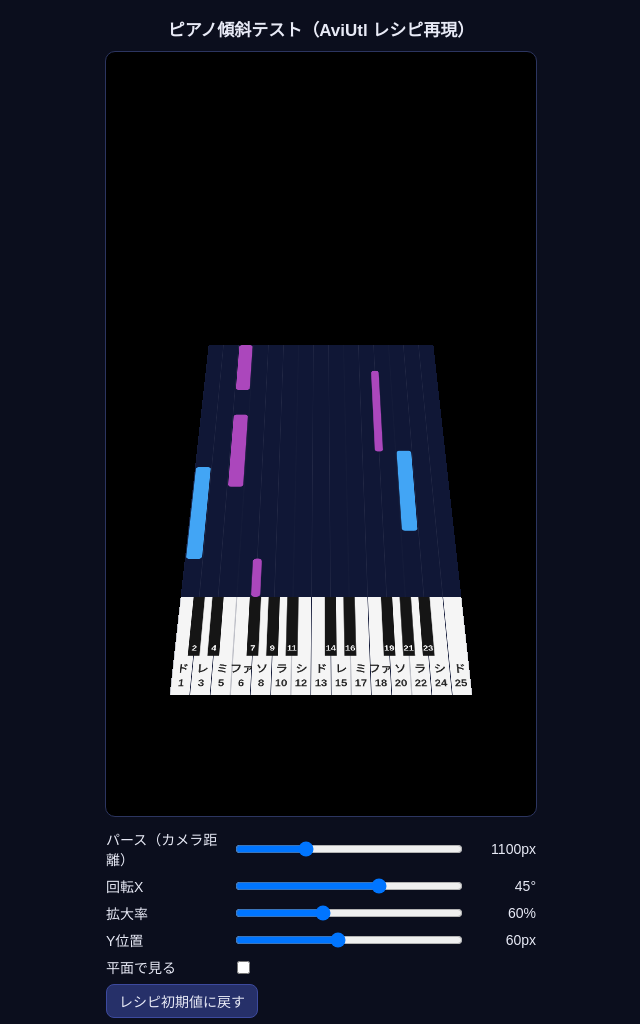
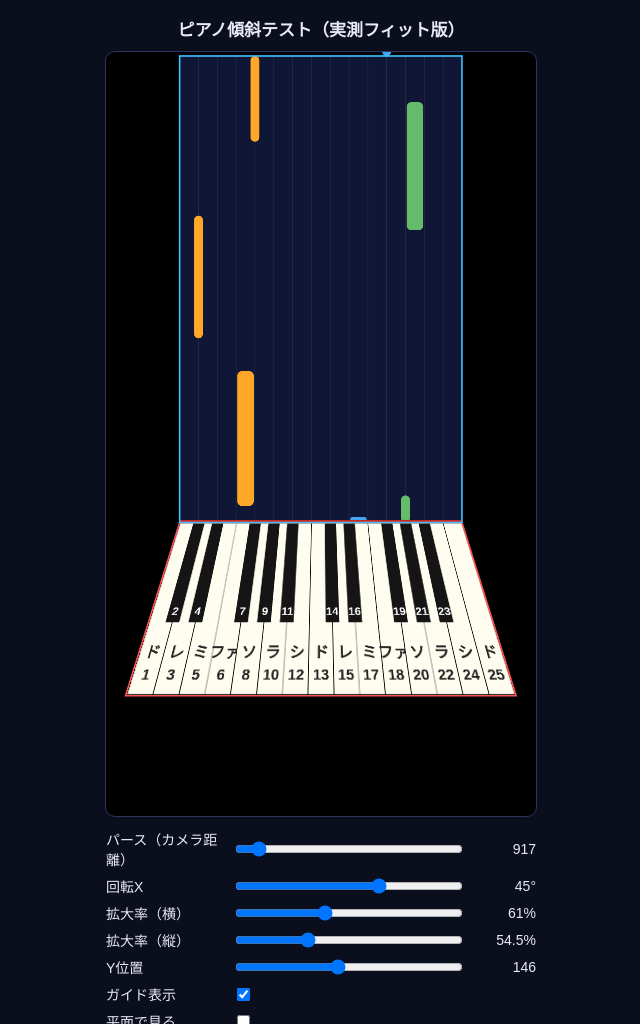
Before and after one commit to YouCuber/virtualcube, a plain HTML site: page www/piano-tilt-test/index.html in a window 1280 px wide. Shown: the top 1024 px of the page, without its empty margins (319-959 px from the left). Drawn offline with Linux system fonts and the light colour scheme.

Commit message:
傾斜テストを実測フィット版に（ノート平面＋キーボードだけ傾斜、ガイド表示）

```diff
--- a/www/piano-tilt-test/index.html
+++ b/www/piano-tilt-test/index.html
@@ -3,15 +3,17 @@
 <head>
 <meta charset="utf-8">
 <meta name="viewport" content="width=device-width, initial-scale=1">
-<title>ピアノ傾斜テスト（-45°再現）</title>
+<title>ピアノ傾斜テスト（実測フィット版）</title>
 <style>
   body { background:#0b0e1d; color:#e8eaf6; font-family:sans-serif; margin:0; padding:12px; text-align:center; }
   h1 { font-size:17px; margin:4px 0 10px; }
   #stage { position:relative; width:min(92vw, 430px); aspect-ratio:9/16; margin:0 auto; background:#000;
            overflow:hidden; border-radius:10px; border:1px solid #2c3560; }
+  .layer { position:absolute; inset:0; }
   #persp { position:absolute; inset:0; }
-  #tilt { position:absolute; left:0; width:100%; height:100%; transform-origin:50% 50%; will-change:transform; }
+  #tilt { position:absolute; left:0; top:0; width:100%; height:100%; transform-origin:50% 50%; will-change:transform; }
   canvas { width:100%; height:100%; display:block; }
+  #guide { position:absolute; inset:0; width:100%; height:100%; pointer-events:none; }
   #controls { max-width:430px; margin:12px auto 0; text-align:left; font-size:14px; }
   .crow { display:flex; align-items:center; gap:8px; margin:7px 0; }
   .crow label { flex:0 0 8.5em; }
@@ -22,111 +24,127 @@
 </style>
 </head>
 <body>
-<h1>ピアノ傾斜テスト（AviUtl レシピ再現）</h1>
+<h1>ピアノ傾斜テスト（実測フィット版）</h1>
 <div id="stage">
-  <div id="persp">
-    <div id="tilt"><canvas id="flat" width="1080" height="1920"></canvas></div>
-  </div>
+  <canvas id="notesCv" class="layer" width="1080" height="1920"></canvas>
+  <div id="persp"><div id="tilt"><canvas id="kbCv" width="1080" height="1920"></canvas></div></div>
+  <svg id="guide" viewBox="0 0 1080 1920" preserveAspectRatio="none" style="display:none">
+    <polygon points="185,1182 894,1182 1030,1617 49,1617" fill="none" stroke="#ff5252" stroke-width="4"/>
+    <rect x="185" y="10" width="709" height="1172" fill="none" stroke="#40c4ff" stroke-width="4"/>
+  </svg>
 </div>
 <div id="controls">
-  <div class="crow"><label>パース（カメラ距離）</label><input type="range" id="perspR" min="300" max="3000" step="10" value="1100"><span class="val" id="perspV"></span></div>
+  <div class="crow"><label>パース（カメラ距離）</label><input type="range" id="perspR" min="150" max="3000" step="5" value="363"><span class="val" id="perspV"></span></div>
   <div class="crow"><label>回転X</label><input type="range" id="rotR" min="0" max="70" step="0.5" value="45"><span class="val" id="rotV"></span></div>
-  <div class="crow"><label>拡大率</label><input type="range" id="scaleR" min="30" max="110" step="0.5" value="60"><span class="val" id="scaleV"></span></div>
-  <div class="crow"><label>Y位置</label><input type="range" id="yR" min="-300" max="500" step="5" value="60"><span class="val" id="yV"></span></div>
+  <div class="crow"><label>拡大率（横）</label><input type="range" id="scaleR" min="30" max="110" step="0.5" value="61.2"><span class="val" id="scaleV"></span></div>
+  <div class="crow"><label>拡大率（縦）</label><input type="range" id="scaleYR" min="30" max="110" step="0.5" value="54.6"><span class="val" id="scaleYV"></span></div>
+  <div class="crow"><label>Y位置</label><input type="range" id="yR" min="-300" max="500" step="2" value="58"><span class="val" id="yV"></span></div>
+  <div class="crow"><label>ガイド表示</label><input type="checkbox" id="guideChk" checked><span></span></div>
   <div class="crow"><label>平面で見る</label><input type="checkbox" id="flatChk"><span></span></div>
-  <div class="crow"><button id="resetBtn">レシピ初期値に戻す</button></div>
+  <div class="crow"><button id="resetBtn">実測フィット値に戻す</button></div>
 </div>
-<p class="note">平面の落下ノート＋鍵盤に、AviUtl のレシピ（回転X 45°（AviUtl の −45° は Web では符号が逆で +45°）、拡大率 約60%＝70.05%×軸別約86%、Y位置ずらし）をかけた試作だよ。パース（カメラ距離）だけはプロジェクトに残っていない未知数だから、動画のフレームと見比べてここを合わせるのが目的。Y位置の初期値は表示サイズに合わせて 60 にしてある（元レシピは 1920 に対して +130）。</p>
+<p class="note">動画フレーム（1080×1920）から測ったキーボードの四隅に、計算で合わせた版。赤い台形＝実測のキーボード位置、青い四角＝実測のノート領域。キーボードが赤い台形にぴったり重なるはず。ノート領域は実測で「傾いていない」ことが分かったので、平面のまま描いている（傾いているのはキーボードだけ）。パース等の初期値はフレーム座標での計算値（パース 912、Y +145）を、表示サイズに換算したもの。</p>
 <script>
-const cv = document.getElementById('flat'), cx = cv.getContext('2d');
-const W = 1080, H = 1920, KB_H = 430, KB_Y = H - KB_H;
-// 白鍵15個 (C4..C6) と黒鍵
-const WHITE_NAMES = ['ド','レ','ミ','ファ','ソ','ラ','シ'];
-const whites = []; // {x, w, name, num}
-const blacks = []; // {x, w, num}
-{
-  const ww = W / 15;
-  let num = 1;
-  for (let i = 0; i < 15; i++) {
-    whites.push({ x: i * ww, w: ww, name: WHITE_NAMES[i % 7], num: num++ });
-    const semi = [0,1,3,4,5][0]; // dummy
-    const hasBlack = [0,1,3,4,5].includes(i % 7); // ド レ ファ ソ ラ の右に黒鍵
-    if (hasBlack && i < 14) blacks.push({ x: (i + 1) * ww - ww * 0.30, w: ww * 0.60, num: num++ });
-  }
-}
-const lanes = [];
-for (const k of whites) lanes.push({ x: k.x, w: k.w, black: false });
-for (const k of blacks) lanes.push({ x: k.x, w: k.w, black: true });
-lanes.sort((a, b) => a.x - b.x);
+// ===== ノート領域（平面）: フレーム座標 x 185..894, y 10..1182 =====
+const ncv = document.getElementById('notesCv'), nx = ncv.getContext('2d');
+const NZ = { x: 185, y: 10, w: 709, h: 1172 };
+const NW = 15, ww = NZ.w / NW;
+const lanesX = [];
+for (let i = 0; i < NW; i++) lanesX.push({ x: NZ.x + i * ww, w: ww, black: false });
+const hasBlack = i => [0, 1, 3, 4, 5].includes(i % 7);
+for (let i = 0; i < NW - 1; i++) if (hasBlack(i)) lanesX.push({ x: NZ.x + (i + 1) * ww - ww * 0.30, w: ww * 0.60, black: true });
 const COLORS = ['#66bb6a', '#42a5f5', '#ab47bc', '#ffa726'];
 const notes = [];
 let last = 0, spawnT = 0;
-function spawn(t) {
-  const lane = lanes[Math.floor(Math.random() * lanes.length)];
-  notes.push({ lane, y: -260 - Math.random() * 200, len: 180 + Math.random() * 420, v: 430 + Math.random() * 120, c: COLORS[Math.floor(Math.random() * COLORS.length)] });
-}
-function draw(t) {
+function drawNotes(t) {
   const dt = Math.min(0.05, (t - last) / 1000 || 0); last = t;
-  spawnT -= dt; if (spawnT <= 0) { spawn(t); spawnT = 0.35 + Math.random() * 0.5; }
-  cx.fillStyle = '#101736'; cx.fillRect(0, 0, W, H);
-  // レーンの境目
-  cx.strokeStyle = 'rgba(255,255,255,0.07)'; cx.lineWidth = 2;
-  for (const k of whites) { cx.beginPath(); cx.moveTo(k.x, 0); cx.lineTo(k.x, KB_Y); cx.stroke(); }
-  // ノート
+  spawnT -= dt;
+  if (spawnT <= 0) {
+    const lane = lanesX[Math.floor(Math.random() * lanesX.length)];
+    notes.push({ lane, y: NZ.y - 200, len: 150 + Math.random() * 380, v: 400 + Math.random() * 120, c: COLORS[Math.floor(Math.random() * COLORS.length)] });
+    spawnT = 0.35 + Math.random() * 0.5;
+  }
+  nx.clearRect(0, 0, 1080, 1920);
+  nx.fillStyle = '#101736'; nx.fillRect(NZ.x, NZ.y, NZ.w, NZ.h);
+  nx.strokeStyle = 'rgba(255,255,255,0.08)'; nx.lineWidth = 2;
+  for (let i = 0; i <= NW; i++) { nx.beginPath(); nx.moveTo(NZ.x + i * ww, NZ.y); nx.lineTo(NZ.x + i * ww, NZ.y + NZ.h); nx.stroke(); }
   for (let i = notes.length - 1; i >= 0; i--) {
     const n = notes[i]; n.y += n.v * dt;
-    if (n.y - n.len > KB_Y) { notes.splice(i, 1); continue; }
-    const yTop = Math.max(0, n.y - n.len), yBot = Math.min(KB_Y, n.y);
-    if (yBot > yTop) {
-      cx.fillStyle = n.c;
-      const x = n.lane.x + 4, w = n.lane.w - 8;
-      cx.beginPath(); cx.roundRect(x, yTop, w, yBot - yTop, 14); cx.fill();
-      if (n.y >= KB_Y - 2 && n.y <= KB_Y + 30) { // 鍵盤に届いたら光る
-        cx.fillStyle = 'rgba(255,235,150,0.55)';
-        cx.fillRect(n.lane.x, KB_Y, n.lane.w, KB_H);
-      }
-    }
+    const yBot = n.y, yTop = n.y - n.len;
+    if (yTop > NZ.y + NZ.h) { notes.splice(i, 1); continue; }
+    nx.fillStyle = n.c;
+    nx.beginPath(); nx.roundRect(n.lane.x + 3, Math.max(NZ.y, yTop), n.lane.w - 6, Math.min(NZ.y + NZ.h, yBot) - Math.max(NZ.y, yTop), 12); nx.fill();
   }
-  // 白鍵
-  for (const k of whites) {
-    cx.fillStyle = '#f5f5f5'; cx.fillRect(k.x + 1, KB_Y, k.w - 2, KB_H);
-    cx.fillStyle = '#222'; cx.font = 'bold 44px sans-serif'; cx.textAlign = 'center';
-    cx.fillText(k.name, k.x + k.w / 2, KB_Y + KB_H - 92);
-    cx.font = 'bold 40px sans-serif';
-    cx.fillText(String(k.num), k.x + k.w / 2, KB_Y + KB_H - 34);
+  // 判定線（赤）
+  nx.fillStyle = '#c62828'; nx.fillRect(NZ.x, NZ.y + NZ.h - 6, NZ.w, 6);
+  requestAnimationFrame(drawNotes);
+}
+requestAnimationFrame(drawNotes);
+
+// ===== キーボード（平面 1080×1920 の中に y 1120..1730 で描き、層ごと傾ける） =====
+const kcv = document.getElementById('kbCv'), kx = kcv.getContext('2d');
+const KB = { top: 1120, whiteH: 610, blackH: 400 };
+{
+  const kw = 1080 / NW;
+  const NAMES = ['ド','レ','ミ','ファ','ソ','ラ','シ'];
+  let num = 1; const nums = [];
+  for (let i = 0; i < NW; i++) { nums.push(num++); if (hasBlack(i) && i < NW - 1) num++; }
+  for (let i = 0; i < NW; i++) {
+    kx.fillStyle = '#fffdf0'; kx.fillRect(i * kw + 1, KB.top, kw - 2, KB.whiteH);
+    kx.fillStyle = '#222'; kx.textAlign = 'center';
+    kx.font = 'bold 46px sans-serif';
+    kx.fillText(NAMES[i % 7], i * kw + kw / 2, KB.top + KB.whiteH - 100);
+    kx.font = 'bold 42px sans-serif';
+    kx.fillText(String(nums[i]), i * kw + kw / 2, KB.top + KB.whiteH - 38);
   }
-  // 黒鍵
-  for (const k of blacks) {
-    cx.fillStyle = '#151515'; cx.fillRect(k.x, KB_Y, k.w, KB_H * 0.62);
-    cx.fillStyle = '#fff'; cx.font = 'bold 34px sans-serif'; cx.textAlign = 'center';
-    cx.fillText(String(k.num), k.x + k.w / 2, KB_Y + KB_H * 0.62 - 22);
+  let bnum = 0;
+  for (let i = 0; i < NW - 1; i++) {
+    // 黒鍵の番号は白鍵の採番と連動（nums の次の番号）
+    if (!hasBlack(i)) continue;
+    bnum = nums[i] + 1;
+    const bx = (i + 1) * kw - kw * 0.30;
+    kx.fillStyle = '#151515'; kx.fillRect(bx, KB.top, kw * 0.60, KB.blackH);
+    kx.fillStyle = '#fff'; kx.font = 'bold 36px sans-serif'; kx.textAlign = 'center';
+    kx.fillText(String(bnum), bx + kw * 0.30, KB.top + KB.blackH - 24);
   }
-  requestAnimationFrame(draw);
 }
-requestAnimationFrame(draw);
 
-// ---- 傾斜コントロール ----
+// ===== 傾斜コントロール（値は表示px。初期値はフレーム座標の計算値を表示倍率で換算） =====
+const stage = document.getElementById('stage');
 const perspEl = document.getElementById('persp'), tiltEl = document.getElementById('tilt');
 const R = id => document.getElementById(id);
+function factor() { return stage.clientWidth / 1080; }
 function apply() {
-  const p = +R('perspR').value, rot = +R('rotR').value, sc = +R('scaleR').value, y = +R('yR').value;
-  R('perspV').textContent = p + 'px';
+  const p = +R('perspR').value, rot = +R('rotR').value, sc = +R('scaleR').value, scy = +R('scaleYR').value, y = +R('yR').value;
+  const f = factor();
+  R('perspV').textContent = Math.round(p / f) + '';
   R('rotV').textContent = rot + '°';
   R('scaleV').textContent = sc + '%';
-  R('yV').textContent = y + 'px';
+  R('scaleYV').textContent = scy + '%';
+  R('yV').textContent = Math.round(y / f) + '';
+  document.getElementById('guide').style.display = R('guideChk').checked ? 'block' : 'none';
   if (R('flatChk').checked) {
     perspEl.style.perspective = 'none';
     tiltEl.style.transform = 'none';
   } else {
     perspEl.style.perspective = p + 'px';
-    tiltEl.style.transform = 'translateY(' + y + 'px) rotateX(' + rot + 'deg) scale(' + (sc / 100) + ')';
+    tiltEl.style.transform = 'translateY(' + y + 'px) rotateX(' + rot + 'deg) scale(' + (sc / 100) + ',' + (scy / 100) + ')';
   }
 }
-for (const id of ['perspR', 'rotR', 'scaleR', 'yR', 'flatChk']) R(id).addEventListener('input', apply);
-R('resetBtn').onclick = () => {
-  R('perspR').value = 1100; R('rotR').value = 45; R('scaleR').value = 60; R('yR').value = 60; R('flatChk').checked = false; apply();
-};
-apply();
+function setFit() {
+  const f = factor();
+  R('perspR').value = Math.round(912 * f);
+  R('rotR').value = 45;
+  R('scaleR').value = 61.2;
+  R('scaleYR').value = 54.6;
+  R('yR').value = Math.round(145 * f);
+  R('flatChk').checked = false;
+  apply();
+}
+for (const id of ['perspR', 'rotR', 'scaleR', 'scaleYR', 'yR', 'flatChk', 'guideChk']) R(id).addEventListener('input', apply);
+R('resetBtn').onclick = setFit;
+window.addEventListener('resize', setFit);
+setFit();
 </script>
 </body>
 </html>
```
